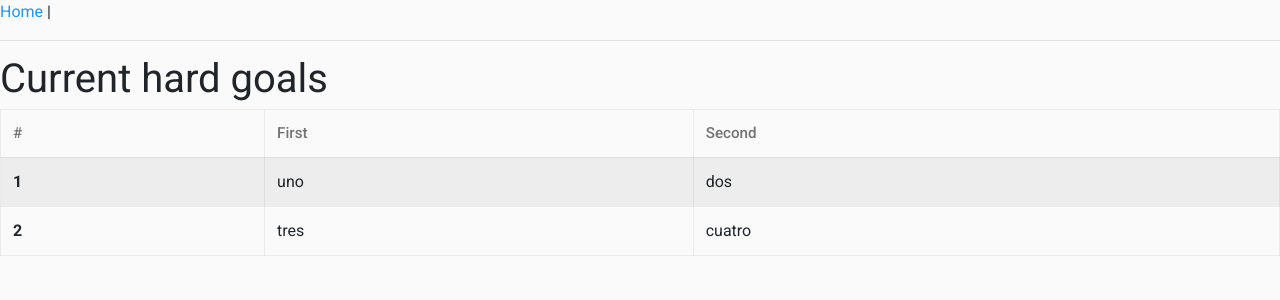
After one commit to Baakel/KastelEditor, a Flask app: template editorapp/templates/hardgoals.html in a window 1280 px wide. The commit adds this page. Shown: the top 300 px of the page. Run offline with Flask 2, Linux system fonts and the light colour scheme; the template is opened without the code that fills it, so the values that code supplies are empty; some libraries are stand-ins or nearby versions.

Commit message:
Added the hardgoals page and started deigning the layout. Need to work more on this

```diff
--- /dev/null
+++ b/editorapp/templates/hardgoals.html
@@ -0,0 +1,32 @@
+{% extends "base.html" %}
+
+{% block content %}
+    <h1>Current hard goals</h1>
+    {% for message in get_flashed_messages(category_filter=["succ"]) %}
+        <div class="alert-success" role="alert">{{ message }}</div>
+    {% endfor %}
+    {% for errors in get_flashed_messages(category_filter=["error"]) %}
+        <div class="alert-danger" role="alert">{{ errors }}</div>
+    {% endfor %}
+    <table class="table table-striped table-bordered table-hover">
+        <thead>
+            <tr>
+                <th scope="col">#</th>
+                <th scope="col">First</th>
+                <th scope="col">Second</th>
+            </tr>
+        </thead>
+        <tbody>
+            <tr>
+                <th scope="row">1</th>
+                <td>uno</td>
+                <td>dos</td>
+            </tr>
+            <tr>
+                <th scope="row">2</th>
+                <td>tres</td>
+                <td>cuatro</td>
+            </tr>
+        </tbody>
+    </table>
+{% endblock %}
--- a/editorapp/templates/projects.html
+++ b/editorapp/templates/projects.html
@@ -82,7 +82,7 @@
                         </div>
                         {% endfor %}
                     </div>
-                    <div class="col"><a href="{{ url_for('index') }}">Hard Goals</a>
+                    <div class="col"><a href="{{ url_for('hard_goals', project=project.name) }}">Hard Goals</a>
                         {% for hgoal in project.hard_goals.items %}
                         <div class="row">
                             <div class="col">{{ hgoal }}</div>
--- a/editorapp/views.py
+++ b/editorapp/views.py
@@ -308,3 +308,12 @@ def removesg(project, desc):
         return redirect(url_for('soft_goals', project=project.name))
     else:
         return redirect(url_for('index'))
+
+
+@app.route('/hard_goals/<project>')
+@login_required
+def hard_goals(project):
+    project = Projects.query.filter_by(name=project).first()
+    return render_template('hardgoals.html',
+                           title=project.name,
+                           project=project)
```
